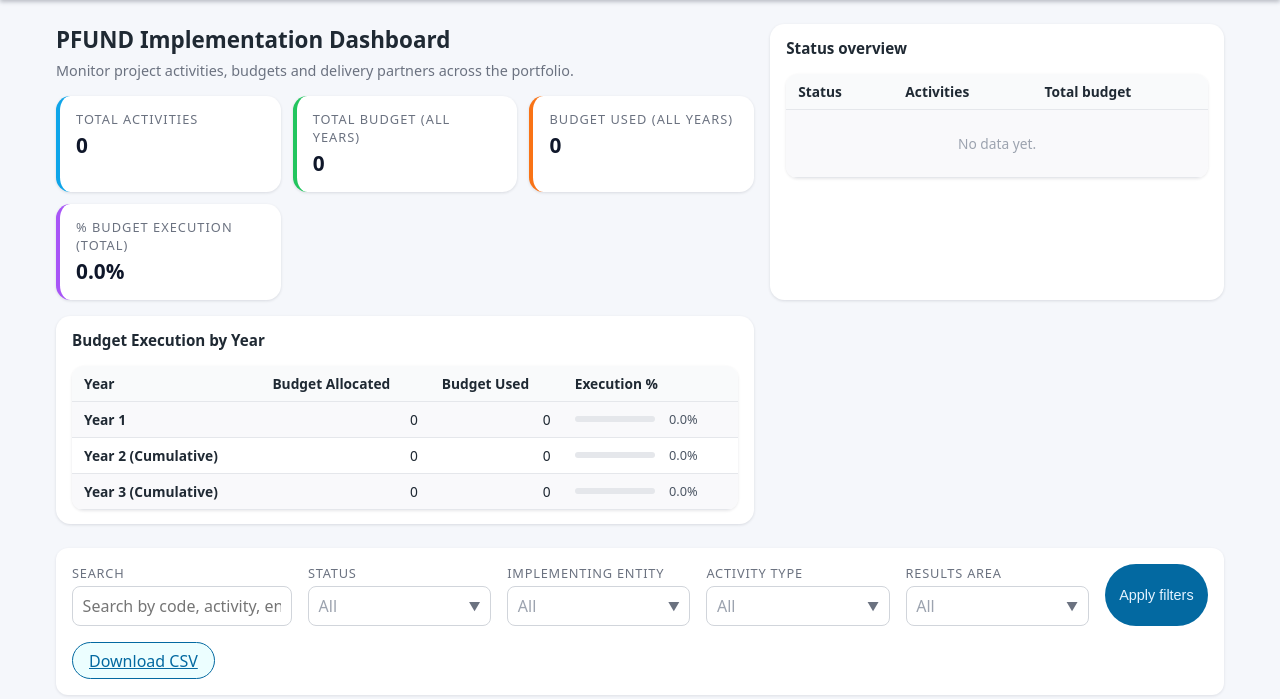
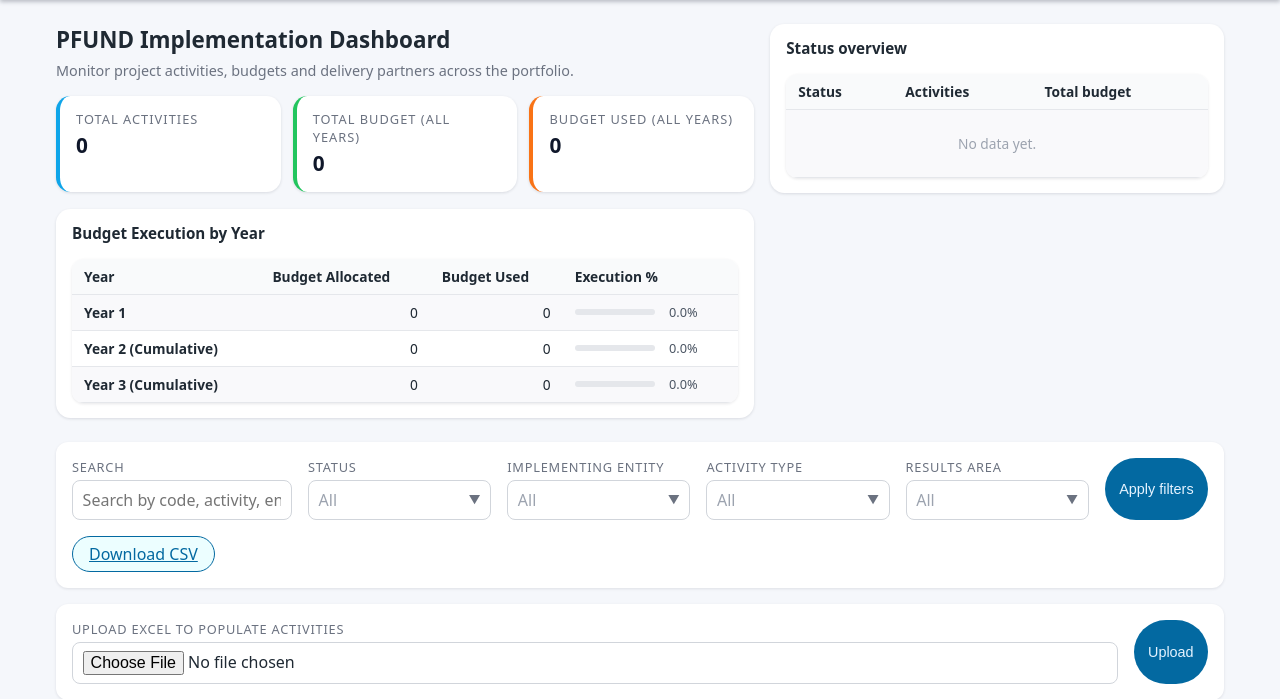
Before and after one commit to Rwunganira/pfund, a Flask app: page / in a window 1280 px wide. Shown: the part 46-745 px from the top of the page. Run offline with Flask 3, Linux system fonts and the light colour scheme; the visitor is signed in with stand-in values (Sample User, id 1).

Commit message:
budget calculations updated

```diff
--- a/templates/index.html
+++ b/templates/index.html
@@ -11,9 +11,6 @@
             </div>
         </div>
 
-        {# Use pre-calculated execution percentages from summary #}
-        {% set exec_pct = summary.exec_pct_total | default(0) %}
-
         <div class="cards">
             <div class="card card-total">
                 <div class="card-label">Total activities</div>
@@ -26,10 +23,6 @@
             <div class="card card-used">
                 <div class="card-label">Budget used (All Years)</div>
                 <div class="card-value">{{ "%.0f"|format(summary.total_used or 0) }}</div>
-            </div>
-            <div class="card card-progress">
-                <div class="card-label">% budget execution (Total)</div>
-                <div class="card-value">{{ "%.1f"|format(exec_pct or 0) }}%</div>
             </div>
         </div>
     </div>
```
